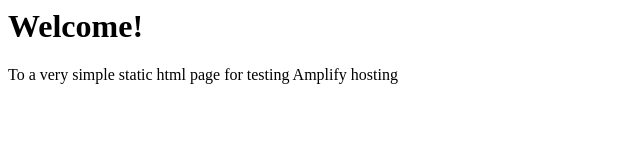
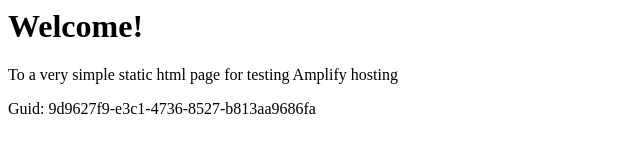
Before and after one commit to aws-aemilia-fra/Github-PR-Commit-Integration-Test-DoNotTouch-Gith-OKSLNVO2-v1-preprod-eu-central-1, a website: page src/index.html in a window 1280 px wide. Shown: the whole page, without its empty margins (0-640 px from the left). Drawn offline with Linux system fonts and the light colour scheme.

Commit message:
commit from integ tests

```diff
--- a/src/index.html
+++ b/src/index.html
@@ -1,3 +1,5 @@
+
+
 <html lang="en">
 
 <head>
@@ -10,6 +12,6 @@
 <body>
     <h1>Welcome!</h1>
     <p>To a very simple static html page for testing Amplify hosting</p>
-</body>
+    <p>Guid: 9d9627f9-e3c1-4736-8527-b813aa9686fa</p></body>
 
 </html>
```
